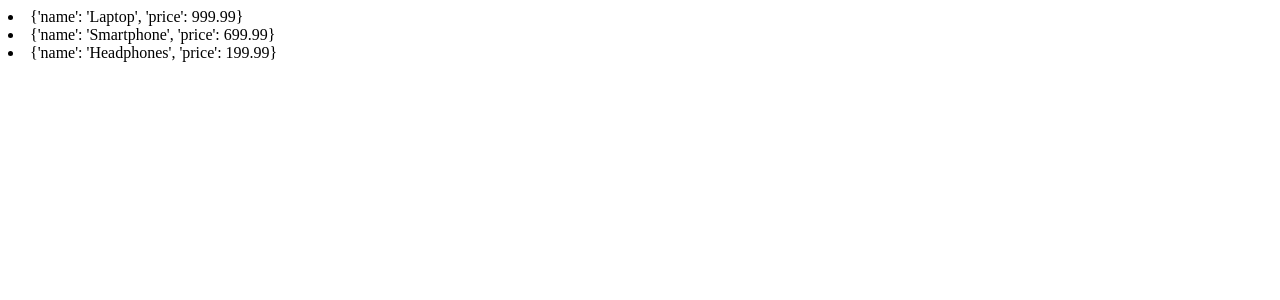
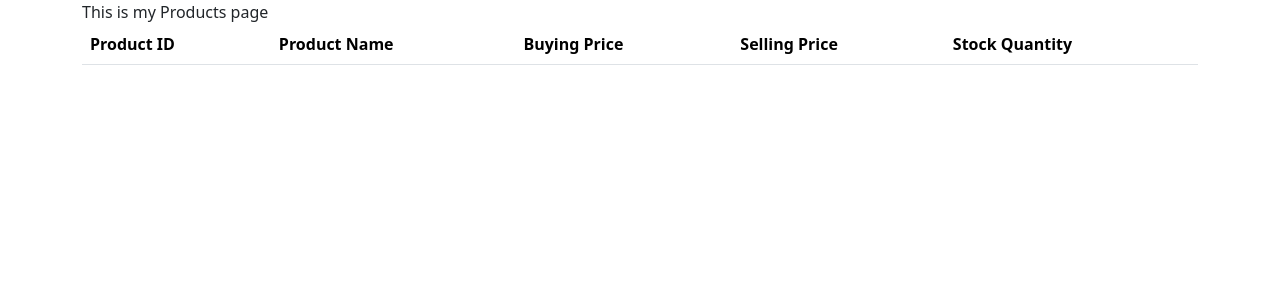
Before and after one commit to Zawe-010/MyDuka_system, a Flask app: page /products in a window 1280 px wide. Shown: the top 300 px of the page. Run offline with Flask 3, Linux system fonts and the light colour scheme; data that the repository does not hold is empty; some libraries are stand-ins or nearby versions.

Commit message:
Added codes on each

```diff
--- a/database.py
+++ b/database.py
@@ -15,20 +15,14 @@ def fetch_products():
     cur.execute("SELECT * FROM products;")
 
     products = cur.fetchall()
-
-    print("Products:")
-    for product in products:
-        print(product)
+    return products
 
 # Fetching sales
 def fetch_sales():
     cur.execute("SELECT * FROM sales;")
 
     sales = cur.fetchall()
-
-    print("\nSales:")
-    for sale in sales:
-        print(sale)
+    return sales
 
 # A query inserting a product
 def insert_product():
@@ -36,7 +30,7 @@ def insert_product():
     # Saving operations
     conn.commit()
     return "Products Inserted"
-# # A query inserting a sale
+# A query inserting a sale
 def insert_sale():
     cur.execute(f"INSERT INTO sales(pid,quantity,created_at) VALUES(3,15,'{current_datetime}');")
     # Saving operations
--- a/main.py
+++ b/main.py
@@ -1,5 +1,7 @@
 # Importing flask to use it
 from flask import Flask , render_template
+from database import fetch_products,fetch_sales
+
 
 # Instantiate your application - initialization of Flask
 # A flask instance
@@ -16,16 +18,13 @@ def home():
 
 @app.route('/products')
 def products():
-    products = [
-        {'name': 'Laptop', 'price': 999.99},
-        {'name': 'Smartphone', 'price': 699.99},
-        {'name': 'Headphones', 'price': 199.99},
-    ]
+    products = fetch_products()
     return render_template("products.html", products = products)
 
 @app.route('/sales')
 def sales():
-    return render_template("sales.html")
+    sales = fetch_sales()
+    return render_template("sales.html", sales = sales)
 
 # Running your application
 app.run(debug=True)
--- a/templates/products.html
+++ b/templates/products.html
@@ -4,12 +4,37 @@
     <meta charset="UTF-8">
     <meta name="viewport" content="width=device-width, initial-scale=1.0">
     <title>Document</title>
+    <link href="https://cdn.jsdelivr.net/npm/bootstrap@5.3.5/dist/css/bootstrap.min.css" rel="stylesheet"
+        integrity="sha384-SgOJa3DmI69IUzQ2PVdRZhwQ+dy64/BUtbMJw1MZ8t5HZApcHrRKUc4W0kG879m7" crossorigin="anonymous">
 </head>
 <body>
     <div class="container">
-        {% for product in products %}
-        <li>{{product}}</li>
-        {% endfor %}
+        This is my Products page
+        <div>
+            <table class="table">
+                <thead>
+                    <tr>
+                        <th scope="col">Product ID</th>
+                        <th scope="col">Product Name</th>
+                        <th scope="col">Buying Price</th>
+                        <th scope="col">Selling Price</th>
+                        <th scope="col">Stock Quantity</th>
+
+                    </tr>
+                </thead>
+                <tbody>
+                    {% for product in products %}
+                    <tr>
+                        <td>{{product[0]}}</td>
+                        <td>{{product[1]}}</td>
+                        <td>{{product[2]}}</td>
+                        <td>{{product[3]}}</td>
+                        <td>{{product[4]}}</td>                    </tr>
+                    {% endfor %}
+                    </tr>
+                </tbody>
+            </table>
+        </div>
     </div>
 </body>
 </html>
```
Also changed, not shown: templates/dashboard.html (added, +44 -0 lines), templates/sales.html (+23 -1 lines).
